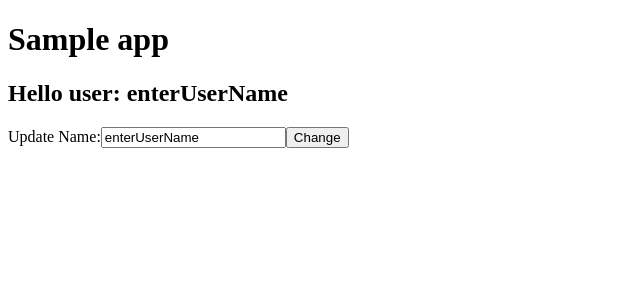
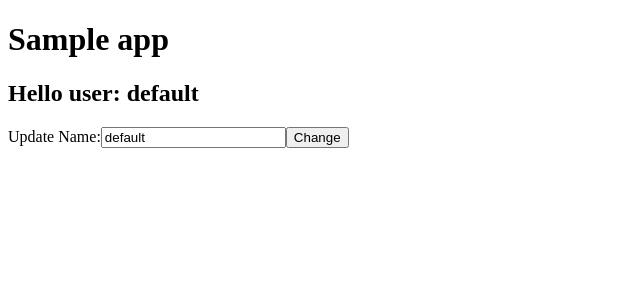
Before and after one commit to bbuchanan/react-typescript-by-sample, a React app: page / in a window 1280 px wide. Shown: the top 300 px of the page, without its empty margins (0-640 px from the left). Built offline with nearby package versions, Linux system fonts and the light colour scheme.

Commit message:
05 Refactor - changed the app to have an initial name state, a settable and a resettable state (should something come in, say, via AJAX request and change it

```diff
--- a/src/App.tsx
+++ b/src/App.tsx
@@ -6,18 +6,29 @@ interface Props {}
 
 interface State {
   userName: string;
+  editingUserName: string;
 }
 
 export class App extends React.Component<Props, State> {
   constructor(props: Props) {
     super(props);
 
-    this.state = { userName: "enterUserName" };
+    const defaultUserName = "default";
+    this.state = {
+      userName: defaultUserName,
+      editingUserName: defaultUserName
+    };
   }
 
-  setUserNameState = (newName: string) => {
+  setUserNameState = () => {
     this.setState({
-      userName: newName
+      userName: this.state.editingUserName
+    });
+  };
+
+  updateEditingName = (editingName: string): void => {
+    this.setState({
+      editingUserName: editingName
     });
   };
 
@@ -26,8 +37,9 @@ export class App extends React.Component<Props, State> {
       <div>
         <HelloComponent userName={this.state.userName} />
         <NameEditComponent
-          initialUserName={this.state.userName}
-          onNameUpdated={this.setUserNameState}
+          editingUserName={this.state.editingUserName}
+          onEditingNameUpdated={this.updateEditingName}
+          onNameUpdateRequest={this.setUserNameState}
         />
       </div>
     );
--- a/src/nameEdit.tsx
+++ b/src/nameEdit.tsx
@@ -3,41 +3,34 @@ import { Fragment } from "react";
 import { Component } from "react";
 
 interface Props {
-  initialUserName: string;
-  onNameUpdated: (newName: string) => any;
+  editingUserName: string;
+  onEditingNameUpdated: (newEditingName: string) => any;
+  onNameUpdateRequest: () => void;
 }
 
-interface State {
-  editingName: string;
-}
-
-export class NameEditComponent extends Component<Props, State> {
+export class NameEditComponent extends Component<Props, {}> {
   constructor(props: Props) {
     super(props);
-    this.state = { editingName: this.props.initialUserName };
   }
-
-  onChange = event => {
-    this.setState({
-      editingName: event.target.value
-    });
-  };
-
-  onNameSubmit = (event: any): any => {
-    this.props.onNameUpdated(this.state.editingName);
-  };
 
   public render() {
     return (
       <div>
         <label>Update Name:</label>
-        <input value={this.state.editingName} onChange={this.onChange} />
         <input
-          type="submit"
-          value="Change"
+          value={this.props.editingUserName}
+          onChange={(e): void =>
+            this.props.onEditingNameUpdated(
+              (e.target as HTMLInputElement).value
+            )
+          }
+        />
+        <button
           className="btn btn-default"
-          onClick={this.onNameSubmit}
-        />
+          onClick={this.props.onNameUpdateRequest}
+        >
+          Change
+        </button>
       </div>
     );
   }
```
